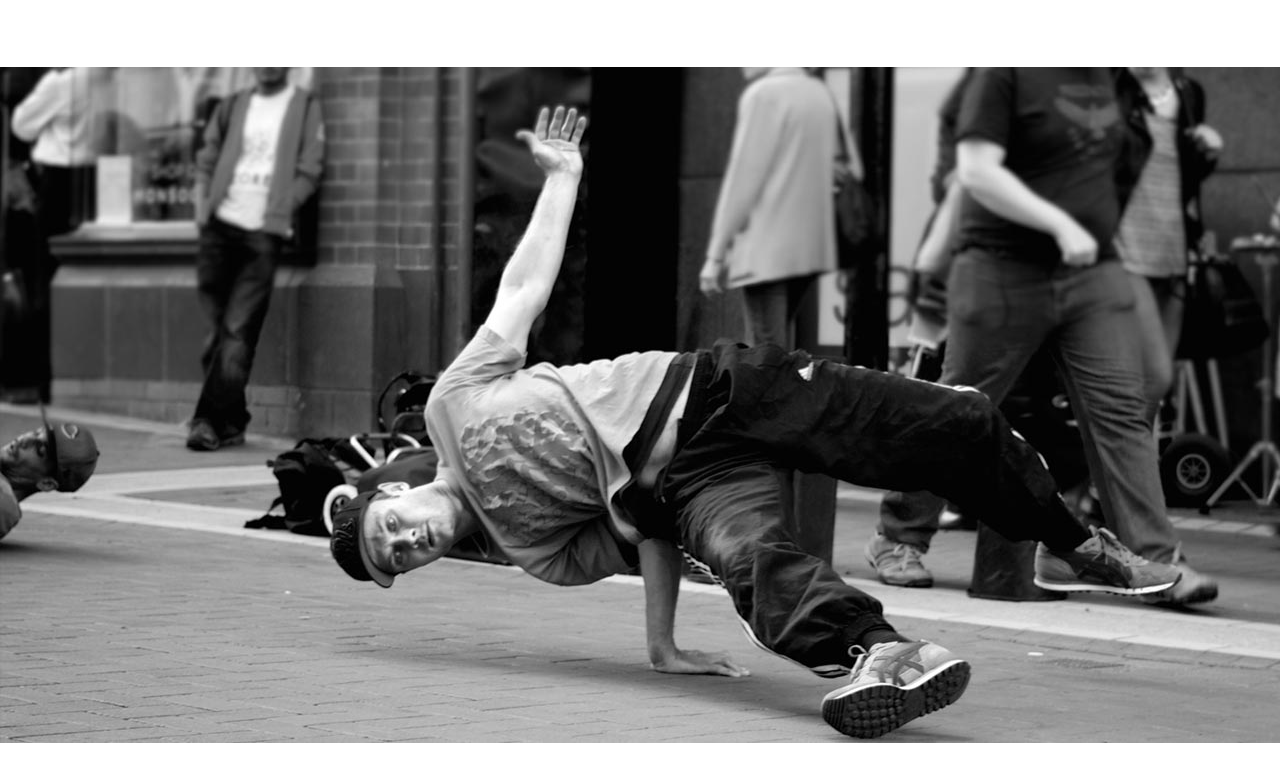
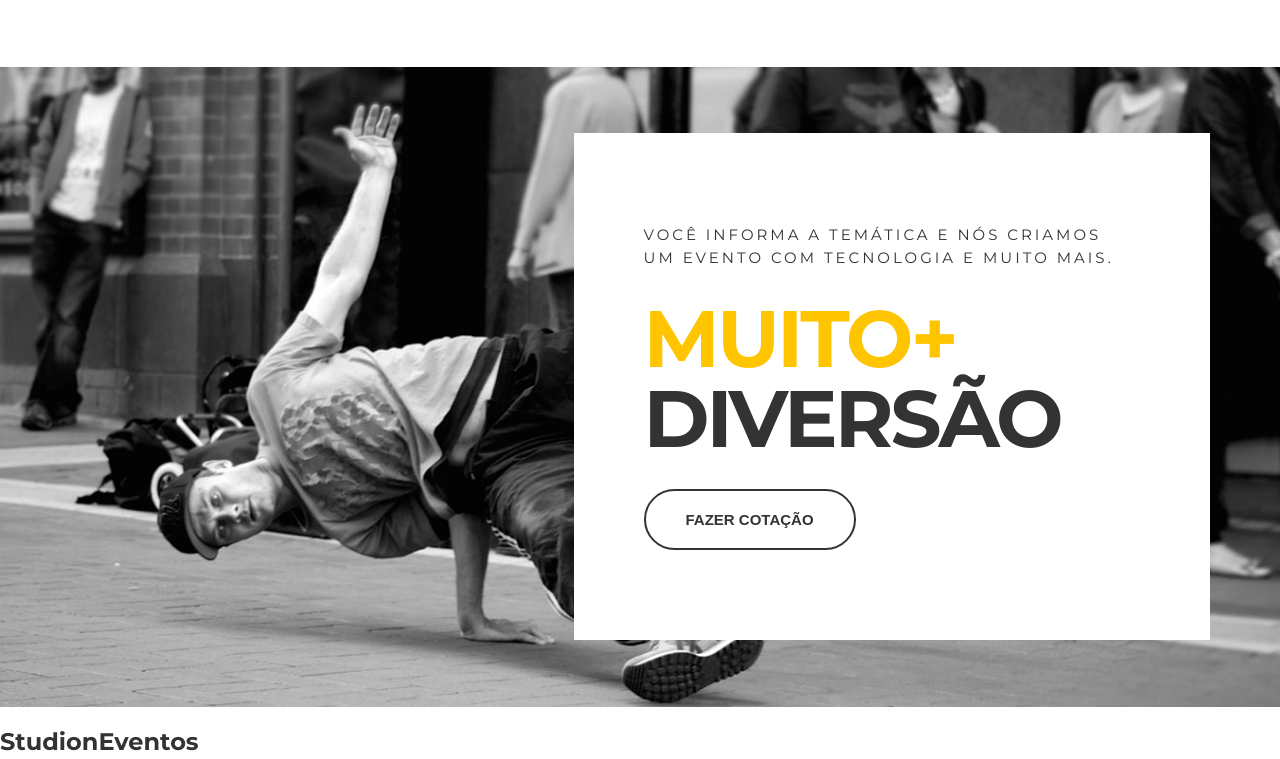
Before and after one commit to PedrovBraga/studion, a website: page src/index.html in a window 1280 px wide. Shown: the part 1628-2387 px from the top of the page. Drawn offline with Linux system fonts and the light colour scheme.

Commit message:
feat(section quote): aula-6

```diff
--- a/src/index.html
+++ b/src/index.html
@@ -90,12 +90,13 @@
                 </div>
             </section>
 
-            <section>
-                <div>
-                    <img src="./images/parallax.jpg" alt="">
-                    <h6>Você informa a temática e nós criamos um evento com tecnologia e muito mais.</h6>
-                    <h2><span>Muito+ </span>Diversão</h2>
-                    <button>Fazer cotação</button>
+            <section class="quote">
+                <div class="container quote_container">
+                    <div class="quote_copy">
+                        <h6>Você informa a temática e nós criamos um evento com tecnologia e muito mais.</h6>
+                        <h2><span class="copy--primary">Muito+ </span>Diversão</h2>
+                        <button class="btn btn-quote">Fazer cotação</button>
+                    </div>
                 </div>
             </section>
         </main>
--- a/src/style.css
+++ b/src/style.css
@@ -225,3 +225,51 @@ li {
     color: var(--color-copy);
     background: unset;
 }
+
+.quote {
+    background-image: url(./images/parallax.jpg);
+    background-attachment: fixed;
+    background-repeat: no-repeat;
+    background-size: cover;
+    background-position: center;
+}
+
+.quote_container {
+    min-height: 80vh;
+    display: grid;
+    align-items: center;
+    justify-items: end;
+}
+
+.quote_copy {
+    background-color: #fff;
+    padding: 5.625rem 4.375rem;
+}
+
+.quote_copy h6 {
+    font-size: .9375rem;
+    font-weight: 400;
+    letter-spacing: .1875rem;
+    line-height: 1.4375rem;
+    max-width: 50ch;
+    text-transform: uppercase;
+    margin: 0;
+}
+
+.quote_copy h2 {
+    font-size: 5rem;
+    line-height: 5rem;
+    text-transform: uppercase;
+    letter-spacing: -.1875rem;
+    margin: 1.875rem 0;
+}
+
+.quote_copy h2 span {
+    display: block;
+}
+
+.btn-quote {
+    color: var(--color-copy);
+    border-color: var(--color-copy);
+    background: unset;
+}
```
